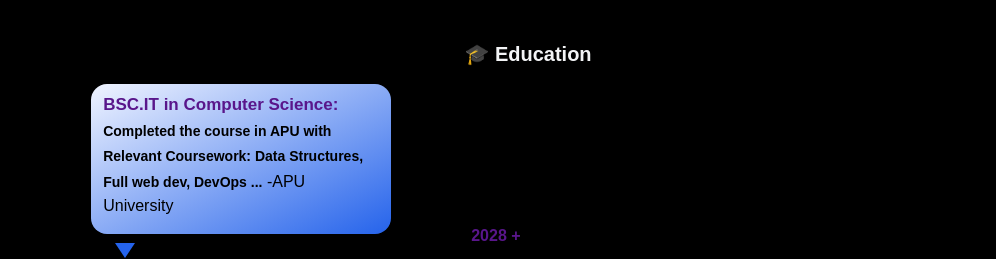
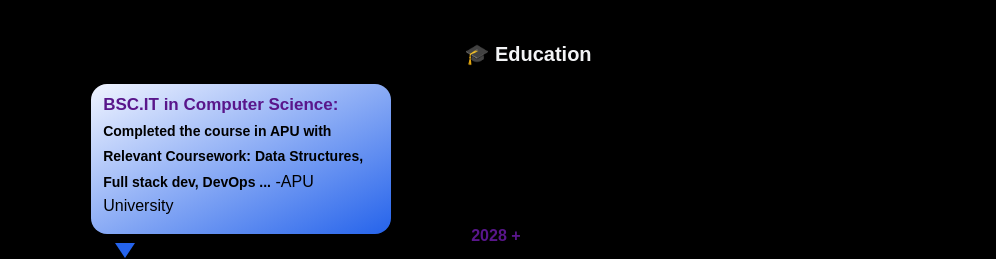
Before and after one commit to Samrat-Deula7/-Portfolio-, a React (Vite) app: page / in a window 1280 px wide. Shown: the part 1310-1569 px from the top of the page, without its empty margins (112-1108 px from the left). Built offline with nearby package versions, Linux system fonts and the light colour scheme.

Commit message:
fiximh spelling error

```diff
--- a/src/components/Sections/About.jsx
+++ b/src/components/Sections/About.jsx
@@ -110,7 +110,7 @@ const About = () => {
                     <br />
                     <span className="text-[14px] text-black ">
                       Completed the course in APU with <br />
-                      Relevant Coursework: Data Structures, Full web dev, DevOps
+                      Relevant Coursework: Data Structures, Full stack dev, DevOps
                       ...
                     </span>
                   </strong>{" "}
```
